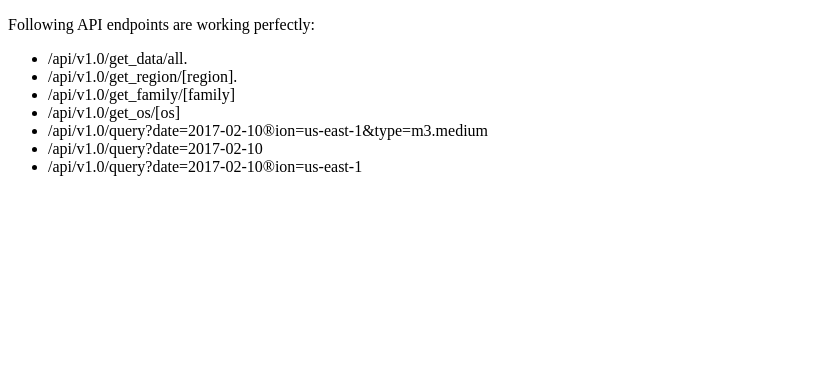
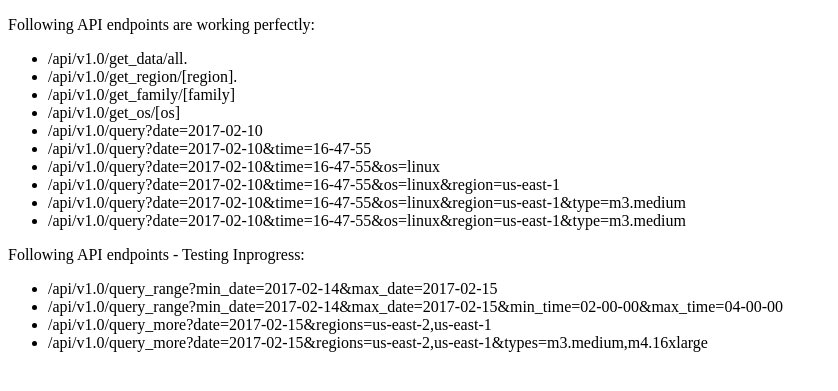
Before and after one commit to codexnubes/api, a Flask app: page / in a window 1280 px wide. Shown: the top 391 px of the page, without its empty margins (0-838 px from the left). Run offline with Flask 2, Linux system fonts and the light colour scheme.

```diff
--- a/ec2-api/templates/index.html
+++ b/ec2-api/templates/index.html
@@ -13,10 +13,20 @@
       <li>/api/v1.0/get_region/[region]</a>.
       <li>/api/v1.0/get_family/[family]</a>
       <li>/api/v1.0/get_os/[os]</a>
-      <li>/api/v1.0/query?date=2017-02-10&region=us-east-1&type=m3.medium</a>
       <li>/api/v1.0/query?date=2017-02-10</a>
-      <li>/api/v1.0/query?date=2017-02-10&region=us-east-1</a>
+      <li>/api/v1.0/query?date=2017-02-10&time=16-47-55</a>
+      <li>/api/v1.0/query?date=2017-02-10&time=16-47-55&os=linux</a>
+      <li>/api/v1.0/query?date=2017-02-10&time=16-47-55&os=linux&amp;region=us-east-1</a>
+      <li>/api/v1.0/query?date=2017-02-10&time=16-47-55&os=linux&amp;region=us-east-1&type=m3.medium</a>
+      <li>/api/v1.0/query?date=2017-02-10&time=16-47-55&os=linux&amp;region=us-east-1&type=m3.medium</a>
     </ul>
+
+    <p>Following API endpoints - Testing Inprogress:
+    <ul>
+      <li>/api/v1.0/query_range?min_date=2017-02-14&max_date=2017-02-15</a>
+      <li>/api/v1.0/query_range?min_date=2017-02-14&max_date=2017-02-15&min_time=02-00-00&max_time=04-00-00</a>
+      <li>/api/v1.0/query_more?date=2017-02-15&amp;regions=us-east-2,us-east-1</a>
+      <li>/api/v1.0/query_more?date=2017-02-15&amp;regions=us-east-2,us-east-1&types=m3.medium,m4.16xlarge</a>
 
   </body>
 </html>
```
Also changed, not shown: 1 other file.
